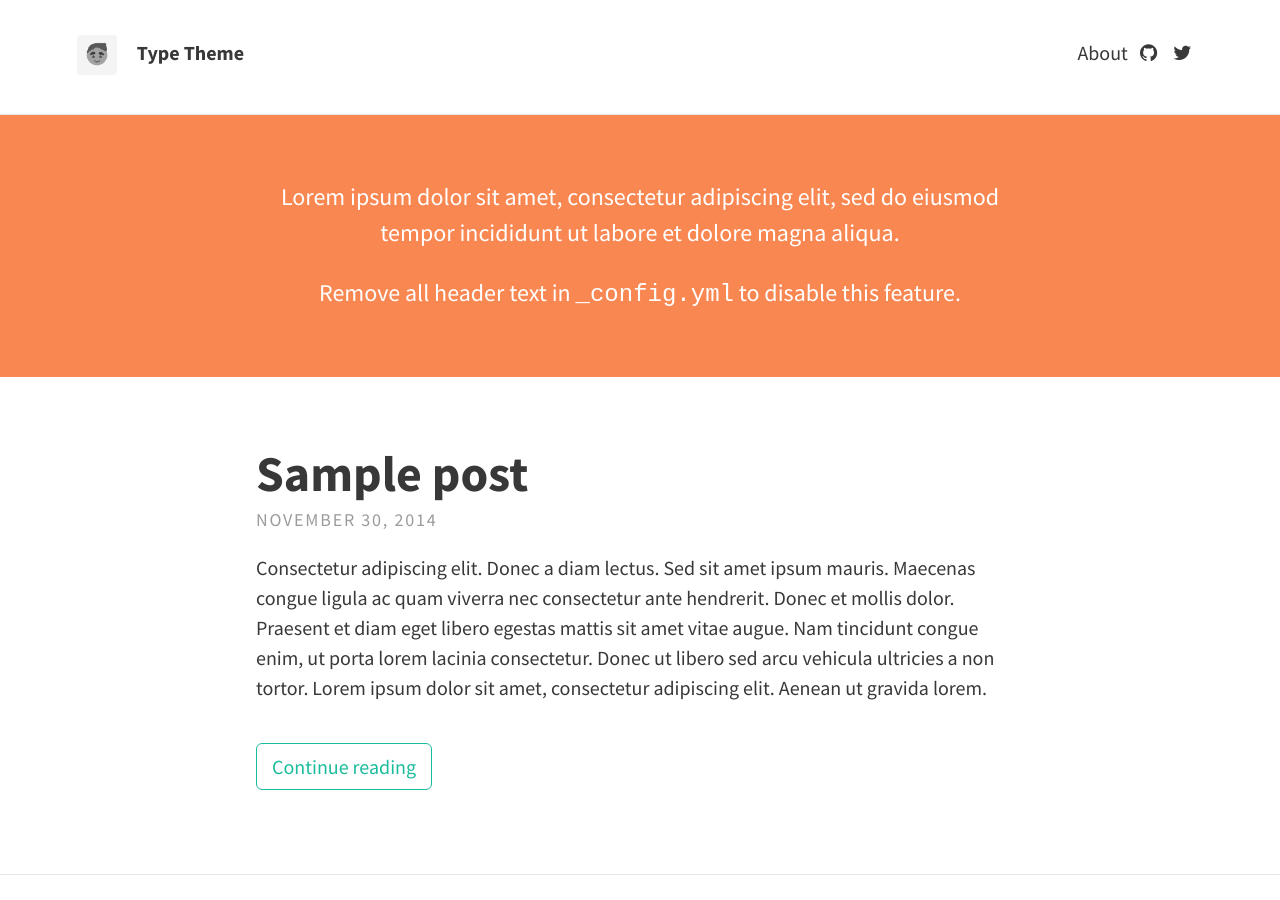
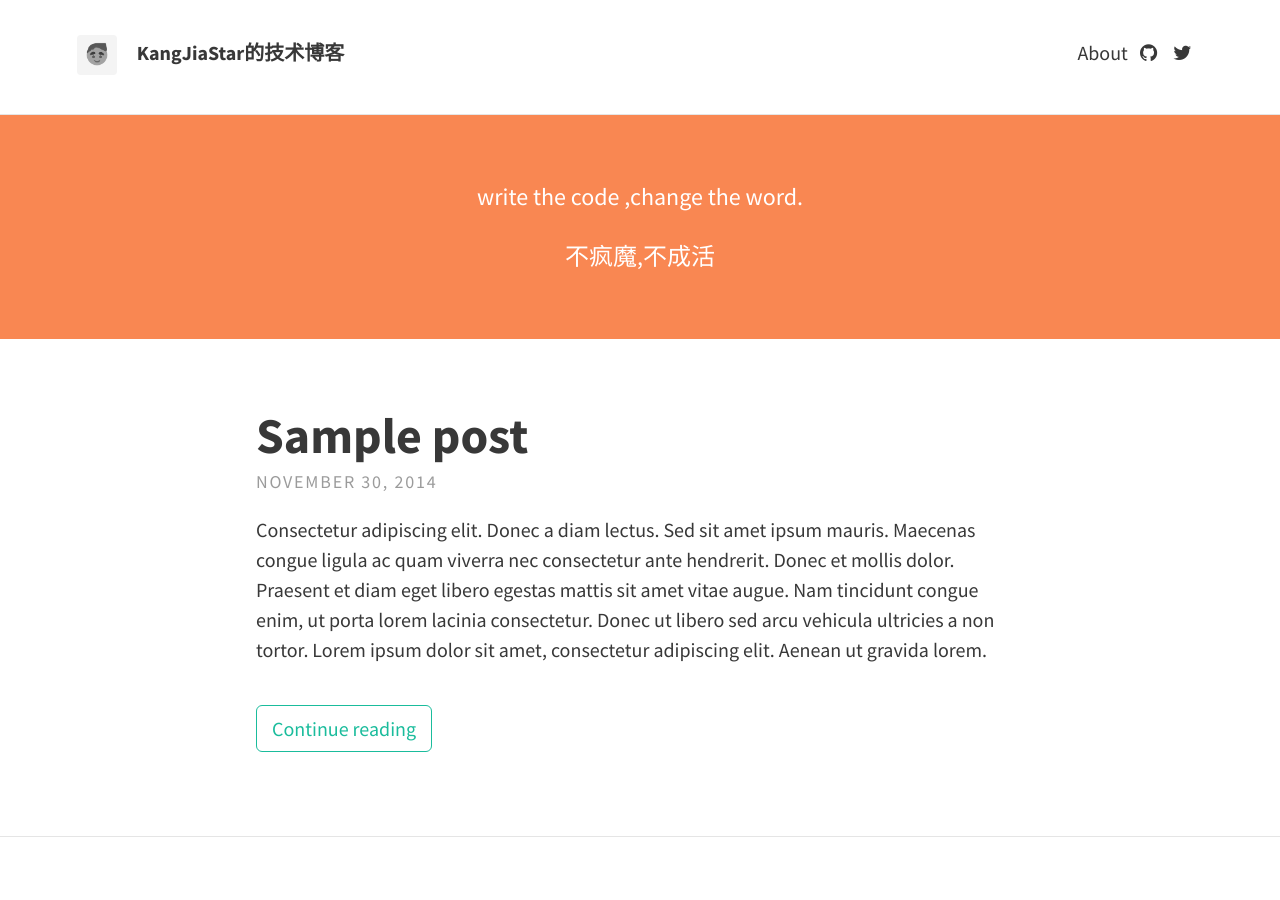
Before and after one commit to kangJiastar/kangJiastar.github.io, a Jekyll site: the page built from index.html, in a window 1280 px wide and 900 px high. Built offline with Jekyll 4.4.1, drawn with Linux system fonts in a browser that asks for light colours; nearby versions of some CDN libraries; the list of posts is cut into pages by our own code.

Commit message:
全新模板

```diff
--- a/_config.yml
+++ b/_config.yml
@@ -5,16 +5,16 @@ url: "http://example.com" # the base hostname & protocol for your site
 # THEME-SPECIFIC CONFIGURATION
 theme:
   # Meta
-  title: Type Theme
+  title: KangJiaStar的技术博客
   avatar: avatar.png
   gravatar: # Email MD5 hash
   description: "A website with blog posts and pages" # used by search engines
 
   # Header and footer text
   header_text: >
-     <p>Lorem ipsum dolor sit amet, consectetur adipiscing elit, sed do eiusmod tempor incididunt ut labore et dolore magna aliqua.</p>
+     <p>write the code ,change the word.</p>
 
-     <p>Remove all header text in <code>_config.yml</code> to disable this feature.</p>
+     <p>不疯魔,不成活</p>
   header_text_feature_image:
   footer_text: >
    Powered by <a href="http://jekyllrb.com">Jekyll</a> with <a href="https://rohanchandra.github.io/project/type/">Type Theme</a>
```
